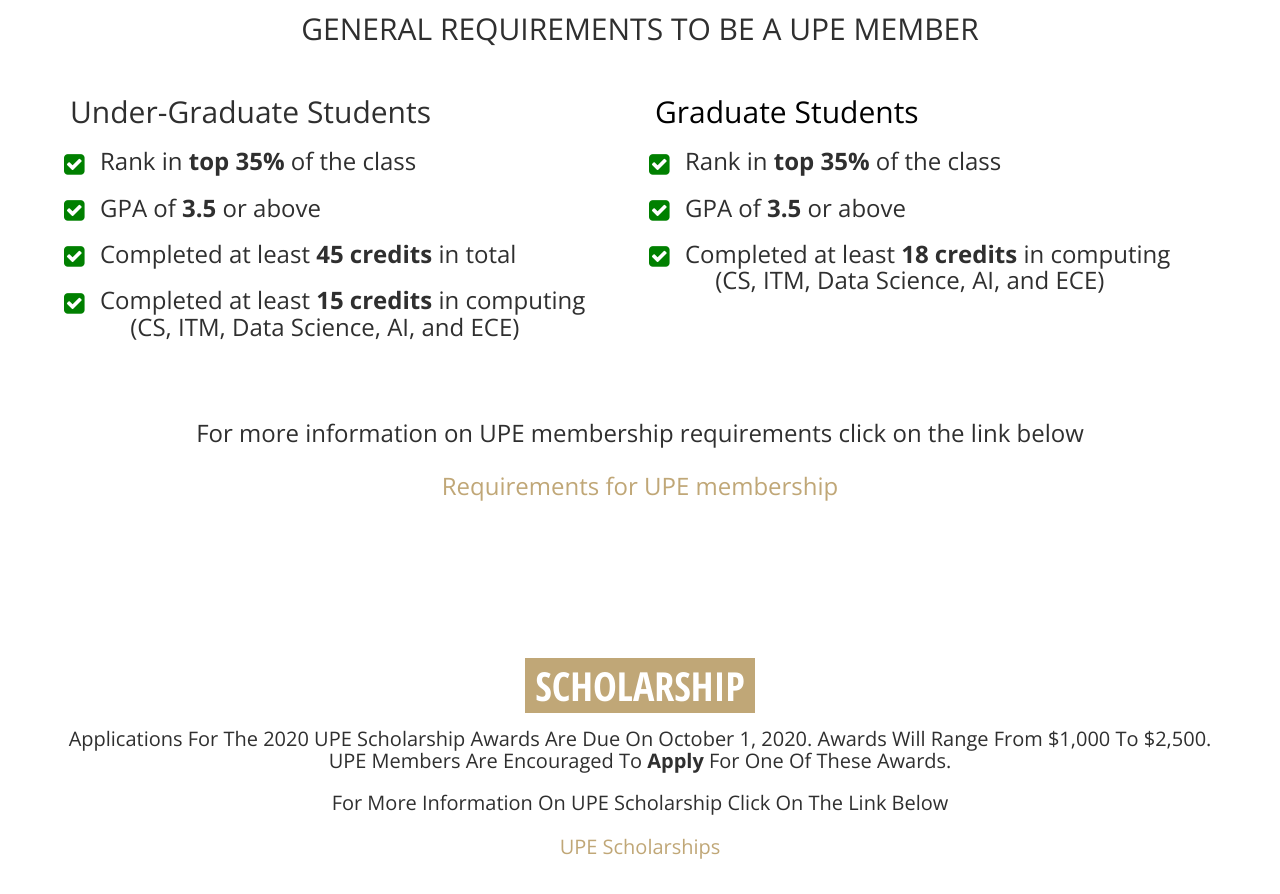
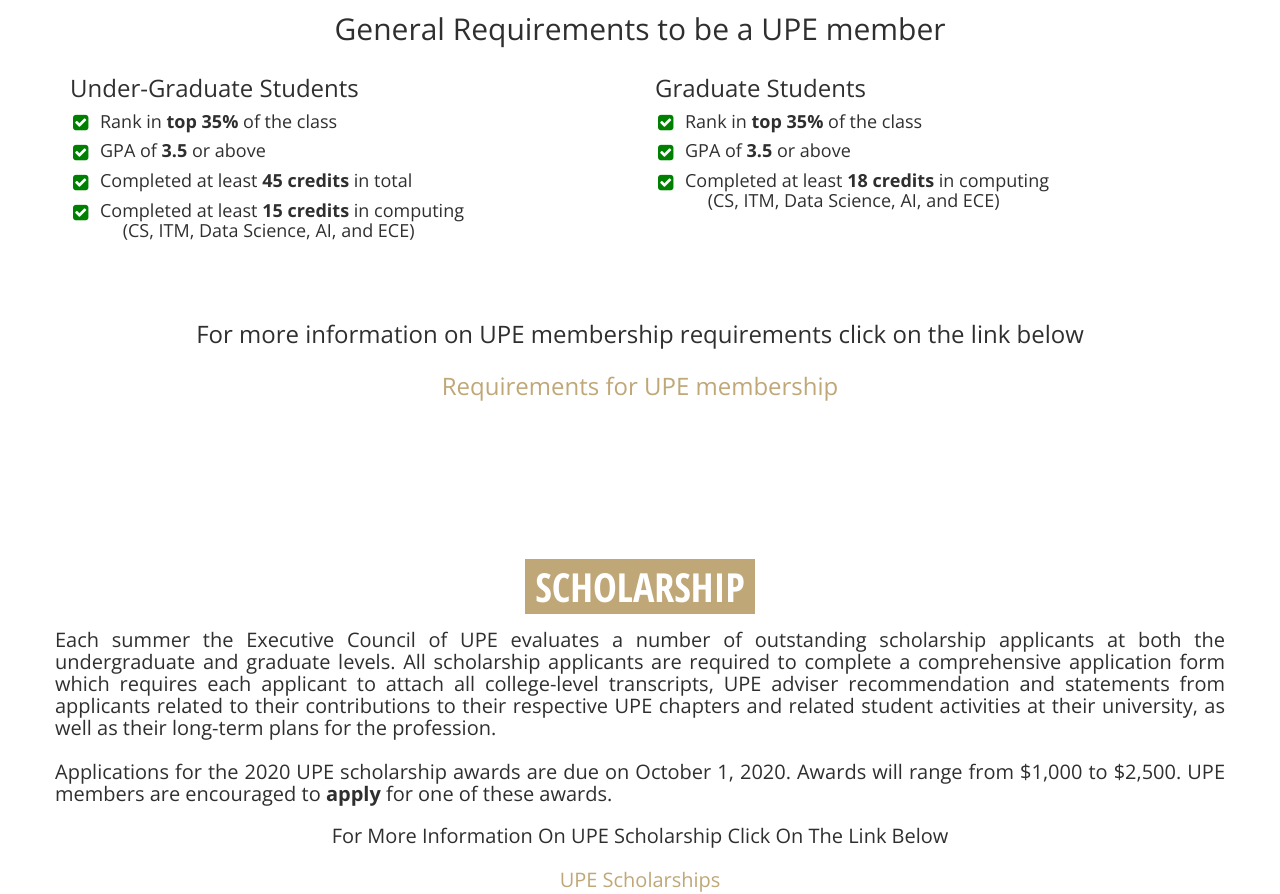
Before and after one commit to btauro/UPE_IIT, a plain HTML site: page index.html in a window 1280 px wide. Shown: the part 2079-2973 px from the top of the page. Drawn offline with nearby package versions, Linux system fonts and the light colour scheme.

Commit message:
Updated Text

```diff
--- a/index.html
+++ b/index.html
@@ -125,7 +125,7 @@
 						<h1><span>Mission</span></h1>
 					</div>
 					<div class="element-title wow fadeInDown" data-wow-duration="1s" data-wow-delay="300ms">
-						<h3 style="text-align:left;text-transform: none;">The mission of Upsilon Pi Epsilon is to recognize academic excellence at both the undergraduate and graduate levels in the Computing and Information Disciplines.
+						<h3 style="text-align:justify;text-transform: none;">The mission of Upsilon Pi Epsilon is to recognize academic excellence at both the undergraduate and graduate levels in the Computing and Information Disciplines.
 						The Association will accomplish this mission through programs that
 enable outstanding students to obtain recognition of superior educational achievement that emphasizes the Computing and Information Disciplines as well as liberal arts, sciences, and other professional and interdisciplinary education in the context of individual and societal responsibilities.
 						</h3>
@@ -193,7 +193,7 @@
 					<div class="section-title wow fadeInDown">
 						<h1><span>Eligibility</span></h1>
 					</div>
-					<h1><p style="color:golden"> General Requirements to be a UPE member</p></h1>
+					<h2><p style="color:golden"> General Requirements to be a UPE member</p></h2>
 				</div>
 			</div>
 		</div>
@@ -210,16 +210,17 @@
 								</div>
 							</div>
 -->
-<br>
 							<div class="entry-content">
-								<h2 style="text-decoration: underline;">
-										Under-Graduate Students
-								</h2>
+								<h3 >
+									<span >
+									Under-Graduate Students
+									</span>
+								</h3>
 								<ul class="fa-ul">
-									<li><h3><i class="fa-li fa fa-check-square" style="color:green"></i>Rank in <b>top 35%</b> of the class </h3></li>
-							<li><h3><i class="fa-li fa fa-check-square" style="color:green"></i>GPA of <b>3.5</b> or above </h3></li>
-							<li><h3><i class="fa-li fa fa-check-square" style="color:green"></i>Completed at least <b>45 credits</b> in total</h3></li>
-							<li><h3><i class="fa-li fa fa-check-square" style="color:green"></i>Completed at least <b>15 credits</b> in computing <br> &emsp; (CS, ITM, Data Science, AI, and ECE)</h3></li>
+									<li><h4><i class="fa-li fa fa-check-square" style="color:green"></i>Rank in <b>top 35%</b> of the class </h4></li>
+							<li><h4><i class="fa-li fa fa-check-square" style="color:green"></i>GPA of <b>3.5</b> or above </h4></li>
+							<li><h4><i class="fa-li fa fa-check-square" style="color:green"></i>Completed at least <b>45 credits</b> in total</h4></li>
+							<li><h4><i class="fa-li fa fa-check-square" style="color:green"></i>Completed at least <b>15 credits</b> in computing <br> &emsp; (CS, ITM, Data Science, AI, and ECE)</h4></li>
 								</ul>
 							</div>
 						</div>
@@ -233,15 +234,14 @@
 								</div>
 							</div>
 							-->
-<br>
 							<div class="entry-content">
-								<h2 class="entry-title" style="text-decoration-line: underline;">
-									<span style="color:black" style="text-decoration-line: underline;">Graduate Students</span>
-								</h2>
+								<h3 >
+									<span >Graduate Students</span>
+								</h3>
 								<ul ul class="fa-ul">
-								<li><h3><i class="fa-li fa fa-check-square" style="color:green"></i>Rank in <b>top 35%</b> of the class</h3></li>
-							<li><h3><i class="fa-li fa fa-check-square" style="color:green"></i>GPA of <b>3.5</b> or above </h3></li>
-							<li><h3><i class="fa-li fa fa-check-square" style="color:green"></i>Completed at least <b>18 credits</b> in computing<br> &emsp; (CS, ITM, Data Science, AI, and ECE)</h3></li>
+								<li><h4><i class="fa-li fa fa-check-square" style="color:green"></i>Rank in <b>top 35%</b> of the class</h4></li>
+							<li><h4><i class="fa-li fa fa-check-square" style="color:green"></i>GPA of <b>3.5</b> or above </h4></li>
+							<li><h4><i class="fa-li fa fa-check-square" style="color:green"></i>Completed at least <b>18 credits</b> in computing<br> &emsp; (CS, ITM, Data Science, AI, and ECE)</h4></li>
 								</ul>
 							</div>
 						</div>
@@ -264,7 +264,9 @@
 						<h1><span>Scholarship</span></h1>
 					</div>
 					<div class="element-title wow fadeInDown" data-wow-duration="1s" data-wow-delay="300ms">
-						<h3>Applications for the 2020 UPE scholarship awards are due on October 1, 2020. Awards will range from $1,000 to $2,500. UPE members are encouraged to <b>apply</b> for one of these awards.
+						<h3 style="text-align:justify;text-transform: none;">
+Each summer the Executive Council of UPE evaluates a number of outstanding scholarship applicants at both the undergraduate and graduate levels. All scholarship applicants are required to complete a comprehensive application form which requires each applicant to attach all college-level transcripts, UPE adviser recommendation and statements from applicants related to their contributions to their respective UPE chapters and related student activities at their university, as well as their long-term plans for the profession.
+<br><br>Applications for the 2020 UPE scholarship awards are due on October 1, 2020. Awards will range from $1,000 to $2,500. UPE members are encouraged to <b>apply</b> for one of these awards.
 </h3>
 <h3>For more information on UPE scholarship click on the link below<br><br><a href="http://upe.acm.org/scholarship.html"><p style="color:golden">UPE scholarships</p></a></h3>
 		</div>
@@ -388,7 +390,7 @@
 						<h1><span>HISTORY</span></h1>
 					</div>
 					<div class="element-title wow fadeInDown" data-wow-duration="1s" data-wow-delay="300ms">
-					<h3 style="text-align:left">
+					<h3 style="text-align:justify">
 
 The computing and information disciplines are relatively young. Yet despite their comparative youth, the computing and information disciplines have had an unparalleled effect on almost every aspect of contemporary life. Indeed it is difficult to predict the ultimate place of the computer in our world.  It is the express purpose of Upsilon Pi Epsilon to promote the computing and information disciplines and to encourage their contribution to the enhancement of knowledge.
 
```
